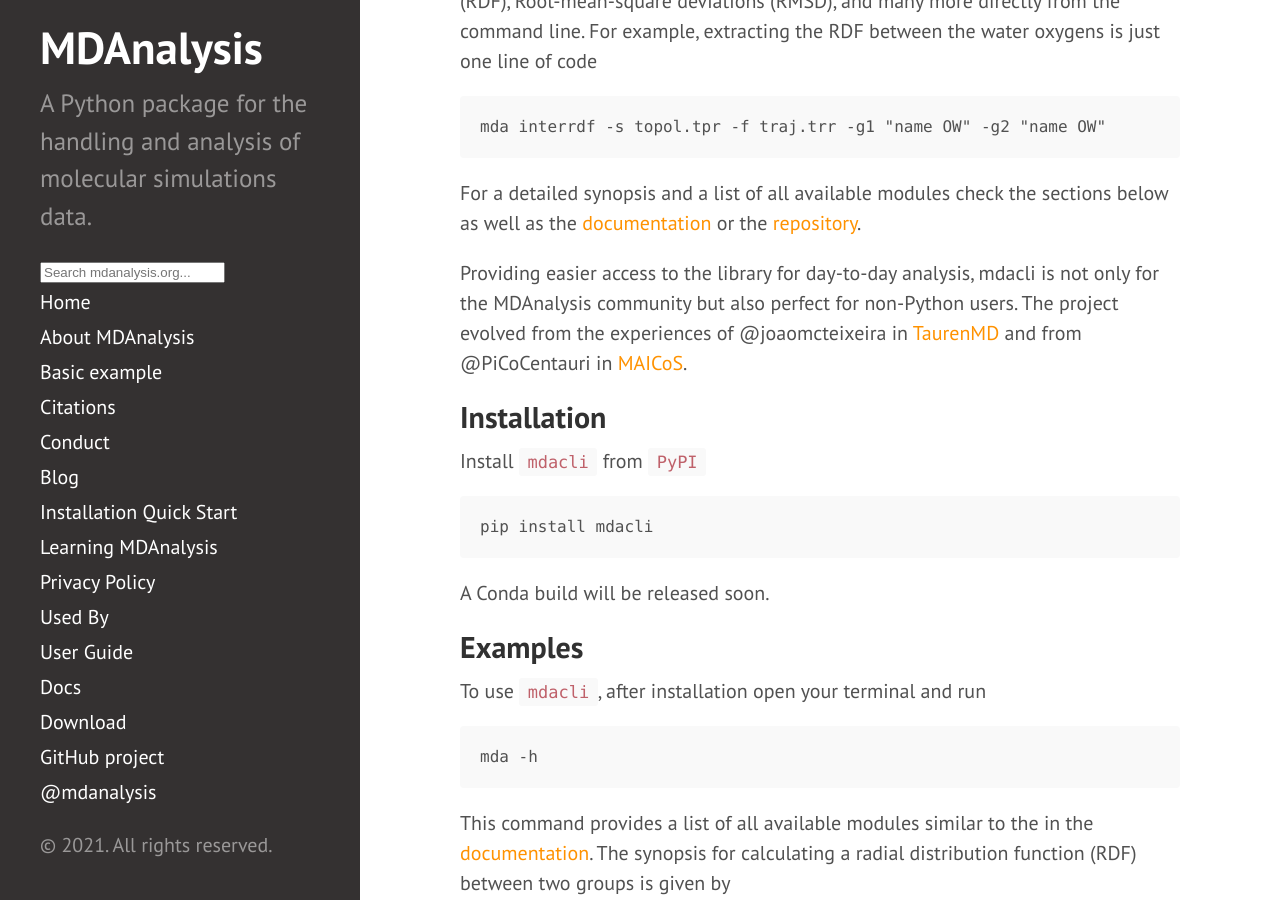
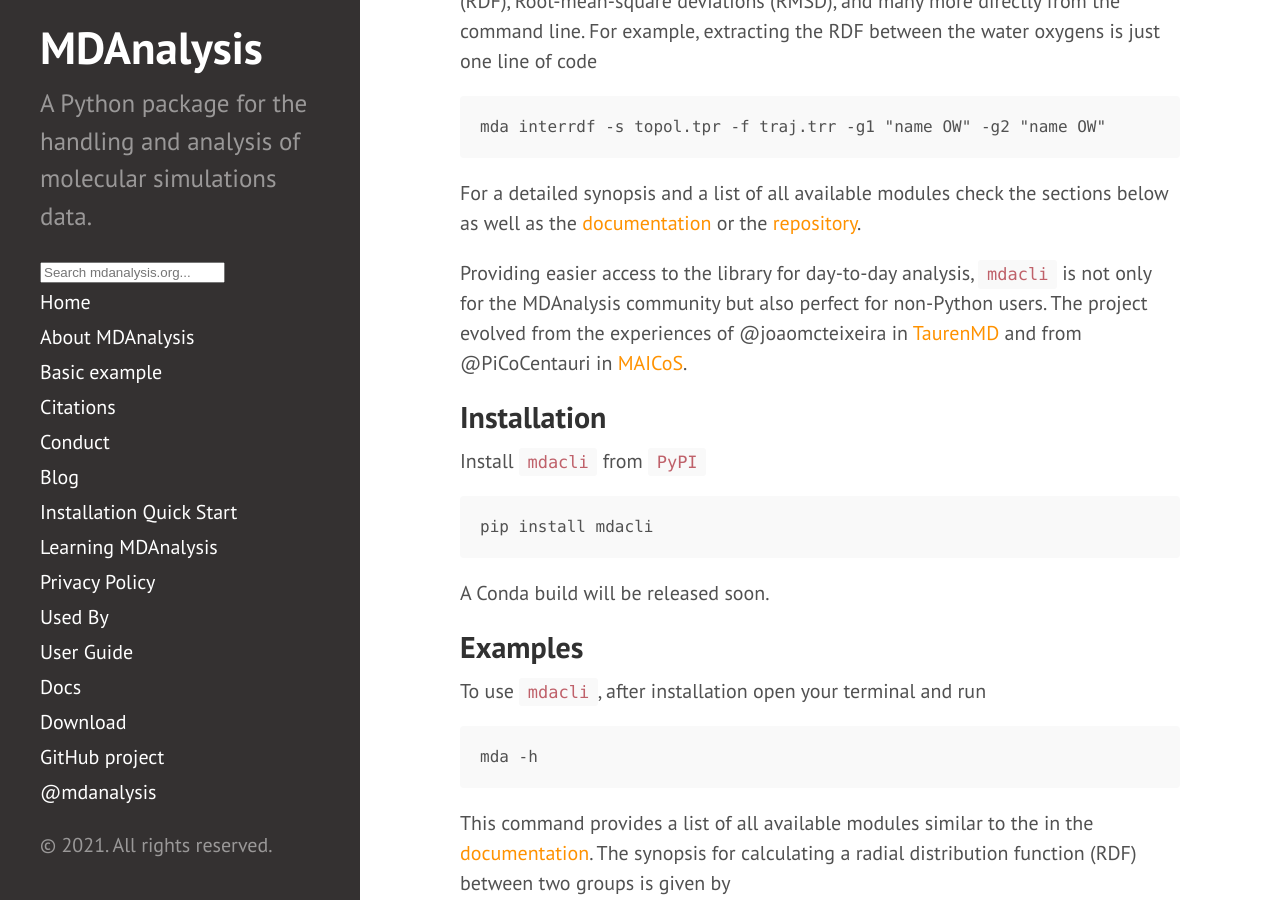
Before and after one commit to MDAnalysis/MDAnalysis.github.io, a Jekyll site: the page built from _posts/2021-12-01-mdacli.md, in a window 1280 px wide and 900 px high, scrolled down 514 px. Built offline with Jekyll 4.4.1, drawn with Linux system fonts in a browser that asks for light colours; comment, search, counter and statistics services are not loaded; part of the change alters nothing that is shown.

Commit message:
Update links

```diff
--- a/_posts/2021-12-01-mdacli.md
+++ b/_posts/2021-12-01-mdacli.md
@@ -6,8 +6,8 @@ title: "MDAnalysis Command Line Interface (CLI)"
 <p>
 <img
 src="{{ site.baseurl }}{{ site.images }}/mdacli-logo.png"
-title="MDACLi LOGO"
-alt="The Logo of the MDAnlysis command line interface"
+title="mdacli logo"
+alt="The Logo of the MDAnalysis command line interface"
 style="float: right; height: 12em; " />
 </p>
 
@@ -25,7 +25,7 @@ sections below as well as
 the [documentation][documentation] or the [repository][github].
 
 Providing easier access to the library for day-to-day analysis,
-mdacli is not only for the MDAnalysis community but
+``mdacli`` is not only for the MDAnalysis community but
 also perfect for non-Python users.
 The project evolved from the experiences of @joaomcteixeira in
 [TaurenMD][taurenmd] and from @PiCoCentauri in [MAICoS][maicos].
@@ -119,7 +119,7 @@ and developers to write their analysis using the
 [gmx_cli]: https://manual.gromacs.org/documentation/current/user-guide/cmdline.html
 [argparse]: https://docs.python.org/3/library/argparse.html
 [testfiles]: https://github.com/MDAnalysis/mdacli/tree/main/data
-[documentation]: https://www.mdanalysis.org/mdacli/
+[documentation]: https://mdacli.mdanalysis.org
 [github]: https://github.com/MDAnalysis/mdacli
 [mda_analysis]: https://docs.mdanalysis.org/stable/documentation_pages/analysis/base.html
-[philosophy]: https://www.mdanalysis.org/mdacli/philosophy.html
+[philosophy]: https://mdacli.mdanalysis.org/en/latest/philosophy.html
```
